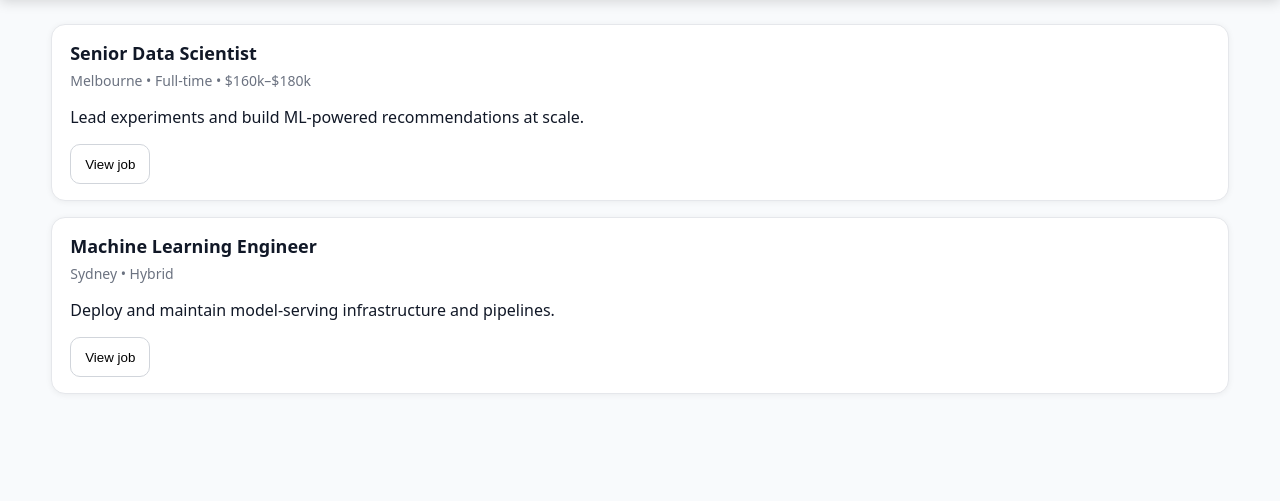
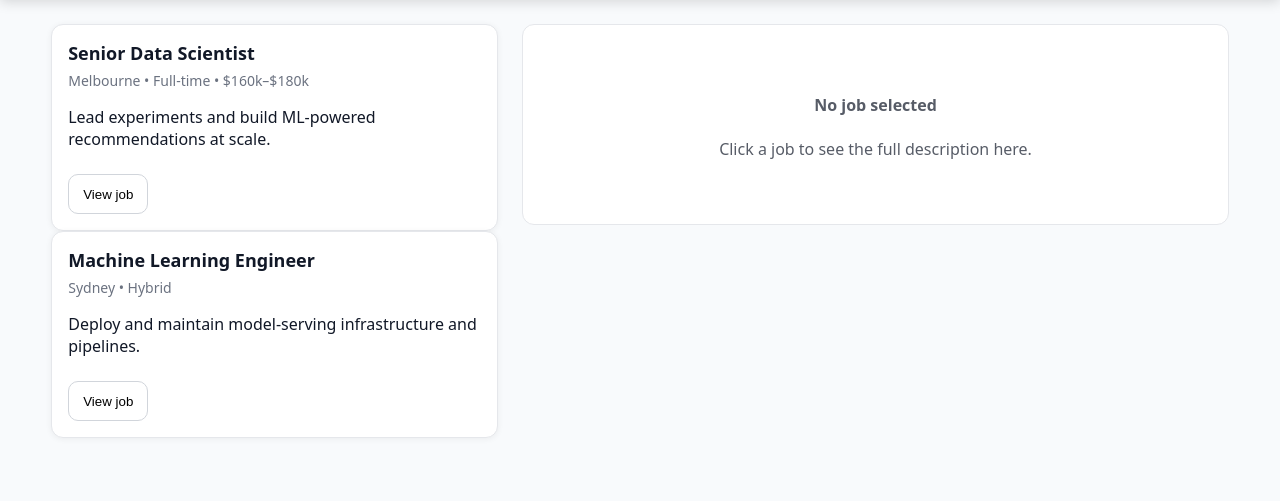
Before and after one commit to FarhadZafari/AIAgentExample, a Flask app: page / in a window 1280 px wide. Shown: the part 162-663 px from the top of the page. Run offline with Flask 3, Linux system fonts and the light colour scheme.

Commit message:
Add the right panel to view jobs after they are clicked on.

```diff
--- a/app.py
+++ b/app.py
@@ -5,7 +5,7 @@ from html import escape
 app = Flask(__name__)
 
 def render_job_cards(jobs):
-    """Return a safe HTML snippet for the jobs list without using Jinja."""
+    """Return a safe HTML snippet for the jobs list."""
     if not jobs:
         return '<p style="color:#6b7280">No jobs found.</p>'
 
--- a/static/css/style.css
+++ b/static/css/style.css
@@ -129,3 +129,71 @@ input:focus, select:focus{
   .search{ grid-template-columns: 1fr; }
   .btn-seek{ grid-column:auto; width:100%; }
 }
+
+/* Two-column layout */
+.results-grid {
+  display: grid;
+  grid-template-columns: 1fr min(48rem, 60%);
+  gap: 1.5rem;
+  align-items: start;
+}
+
+/* Job list */
+#results .job-card {
+  cursor: pointer;
+  border: 1px solid var(--border, #e5e7eb);
+  border-radius: 12px;
+  padding: 1rem;
+  background: #fff;
+  transition: box-shadow 0.15s ease, transform 0.03s ease;
+}
+#results .job-card:hover,
+#results .job-card:focus {
+  box-shadow: 0 6px 24px rgba(0,0,0,0.06);
+}
+#results .job-card:active {
+  transform: translateY(1px);
+}
+#results .job-card .btn-outline { margin-top: 0.5rem; }
+
+/* Details panel */
+#detail-panel {
+  position: sticky;
+  top: 1rem;
+  border: 1px solid var(--border, #e5e7eb);
+  border-radius: 12px;
+  padding: 1rem 1.25rem;
+  background: #fff;
+  min-height: 12rem;
+}
+#detail-panel .placeholder {
+  opacity: 0.7;
+  text-align: center;
+  padding: 2rem 1rem;
+}
+#detail-panel .title {
+  margin: 0 0 0.25rem;
+  font-size: 1.125rem;
+}
+#detail-panel .meta {
+  color: #6b7280;
+  margin: 0 0 1rem;
+  font-size: 0.95rem;
+}
+#detail-panel .body { line-height: 1.6; }
+#detail-panel .actions {
+  display: flex;
+  gap: 0.75rem;
+  margin-top: 1rem;
+}
+
+/* Responsive: stack on small screens */
+@media (max-width: 900px) {
+  .results-grid {
+    grid-template-columns: 1fr;
+  }
+  #detail-panel {
+    position: static;
+    order: -1; /* show details above list on small screens */
+  }
+}
--- a/static/js/script.js
+++ b/static/js/script.js
@@ -3,6 +3,7 @@ document.addEventListener('DOMContentLoaded', () => {
   const form = document.querySelector('form.search');
   const seekBtn = document.querySelector('.btn-seek');
   const resultsEl = document.getElementById('results');
+  const panelEl = document.getElementById('detail-panel');
 
   const setLoading = (on) => {
     if (!seekBtn) return;
@@ -10,6 +11,63 @@ document.addEventListener('DOMContentLoaded', () => {
     seekBtn.textContent = on ? 'Searching…' : 'SEEK';
   };
 
+  // ----- Details panel helpers -----
+  // Find the nearest job card from a clicked/focused element
+  const getCard = (el) => (el && el.closest) ? el.closest('.job-card') : null;
+
+  // Render details into the right-hand panel from a job card's content or data-attributes
+  const renderDetailsFromCard = (card) => {
+    if (!panelEl || !card) return;
+
+    const title = card.querySelector('h3')?.textContent?.trim() || 'Job';
+    const meta  = card.querySelector('.meta')?.textContent?.trim() || '';
+    // Prefer an explicit "excerpt" if present, else the first non-meta paragraph
+    const summary = card.querySelector('.excerpt, p:not(.meta)')?.textContent?.trim() || '';
+
+    // Allow richer content via data attributes when available
+    const full = card.dataset.fullDescription?.trim() || summary || 'No summary available for this role yet.';
+
+    panelEl.innerHTML = `
+      <h4 class="title">${title}</h4>
+      ${meta ? `<p class="meta">${meta}</p>` : ''}
+      <div class="body">
+        <p>${full}</p>
+      </div>
+      <div class="actions">
+        <button class="btn-seek" type="button">Apply now</button>
+        <button class="btn-outline" type="button">Save</button>
+        <button class="btn-outline" type="button">Share</button>
+      </div>
+    `;
+  };
+
+  // Event delegation so it works for dynamically injected results
+  const attachResultsHandlers = () => {
+    if (!resultsEl) return;
+
+    // Mouse clicks
+    resultsEl.addEventListener('click', (e) => {
+      const card = getCard(e.target);
+      if (card) renderDetailsFromCard(card);
+    });
+
+    // Keyboard activation (Enter/Space when a card itself is focused)
+    resultsEl.addEventListener('keydown', (e) => {
+      const targetCard = getCard(e.target);
+      if (!targetCard) return;
+      if (e.key === 'Enter' || e.key === ' ') {
+        // Only trigger when the focused element is the card container (not when typing in inputs)
+        if (targetCard === e.target) {
+          e.preventDefault();
+          renderDetailsFromCard(targetCard);
+        }
+      }
+    });
+  };
+
+  attachResultsHandlers();
+
+  // ----- Search flow (kept from your original) -----
   form.addEventListener('submit', async (e) => {
     e.preventDefault();
 
@@ -29,7 +87,20 @@ document.addEventListener('DOMContentLoaded', () => {
 
       if (!res.ok) throw new Error(`HTTP ${res.status}`);
       const html = await res.text();
-      resultsEl.innerHTML = html; // server-rendered cards
+
+      // Inject server-rendered cards (event delegation means handlers still work)
+      resultsEl.innerHTML = html;
+
+      // Optional: clear the details panel back to placeholder after each search.
+      // Comment this out if you'd rather keep the last-opened job.
+      if (panelEl) {
+        panelEl.innerHTML = `
+          <div class="placeholder">
+            <h4>No job selected</h4>
+            <p>Click a job to see the full description here.</p>
+          </div>
+        `;
+      }
     } catch (err) {
       console.error(err);
       resultsEl.innerHTML = '<p style="color:#b91c1c">Search failed. Please try again.</p>';
@@ -41,4 +112,24 @@ document.addEventListener('DOMContentLoaded', () => {
   if (seekBtn) {
     seekBtn.addEventListener('click', () => form.requestSubmit());
   }
+
+  // ----- (Optional) If your server returns job IDs and you want live fetch per card -----
+  // If your cards include data-job-id, you can replace renderDetailsFromCard with a fetch like:
+  //
+  // async function renderDetailsFromCard(card) {
+  //   if (!panelEl || !card) return;
+  //   const jobId = card.dataset.jobId;
+  //   if (!jobId) { /* fallback to current behavior */ return fallback(); }
+  //   panelEl.setAttribute('aria-busy', 'true');
+  //   panelEl.innerHTML = '<p class="meta">Loading details…</p>';
+  //   try {
+  //     const res = await fetch(`/api/job/${encodeURIComponent(jobId)}`, { headers: { 'Accept': 'application/json' } });
+  //     const data = await res.json();
+  //     panelEl.innerHTML = /* build HTML from data */;
+  //   } catch (e) {
+  //     panelEl.innerHTML = '<p style="color:#b91c1c">Failed to load job details.</p>';
+  //   } finally {
+  //     panelEl.removeAttribute('aria-busy');
+  //   }
+  // }
 });
--- a/templates/index.html
+++ b/templates/index.html
@@ -45,23 +45,33 @@
     </div>
   </header>
 
-  <!-- Results area -->
-  <main class="content container" id="results">
-    <!-- Placeholder job cards to show layout -->
-    <article class="job-card">
+<main class="content container results-grid">
+  <!-- LEFT: job list -->
+  <section id="results" aria-label="Job results">
+    <article class="job-card" tabindex="0">
       <h3>Senior Data Scientist</h3>
       <p class="meta">Melbourne • Full-time • $160k–$180k</p>
-      <p>Lead experiments and build ML-powered recommendations at scale.</p>
+      <p class="excerpt">Lead experiments and build ML-powered recommendations at scale.</p>
       <button class="btn-outline">View job</button>
     </article>
 
-    <article class="job-card">
+    <article class="job-card" tabindex="0">
       <h3>Machine Learning Engineer</h3>
       <p class="meta">Sydney • Hybrid</p>
-      <p>Deploy and maintain model-serving infrastructure and pipelines.</p>
+      <p class="excerpt">Deploy and maintain model-serving infrastructure and pipelines.</p>
       <button class="btn-outline">View job</button>
     </article>
-  </main>
+  </section>
+
+  <!-- RIGHT: details panel -->
+  <aside id="detail-panel" aria-label="Job details" aria-live="polite">
+    <div class="placeholder">
+      <h4>No job selected</h4>
+      <p>Click a job to see the full description here.</p>
+    </div>
+  </aside>
+</main>
+
 
   <!-- Include custom JS for backend integration -->
   <script src="{{ url_for('static', filename='js/script.js') }}"></script>
```
